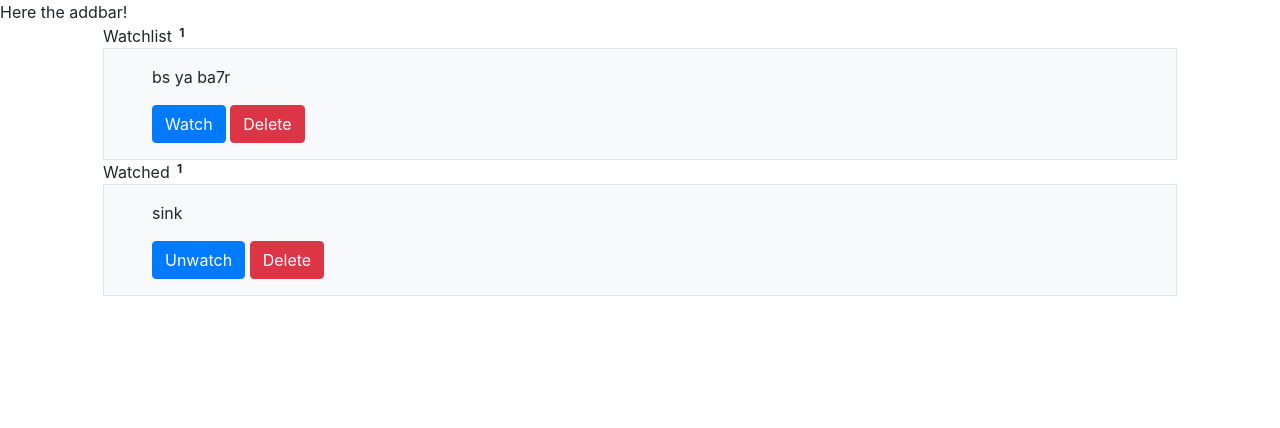
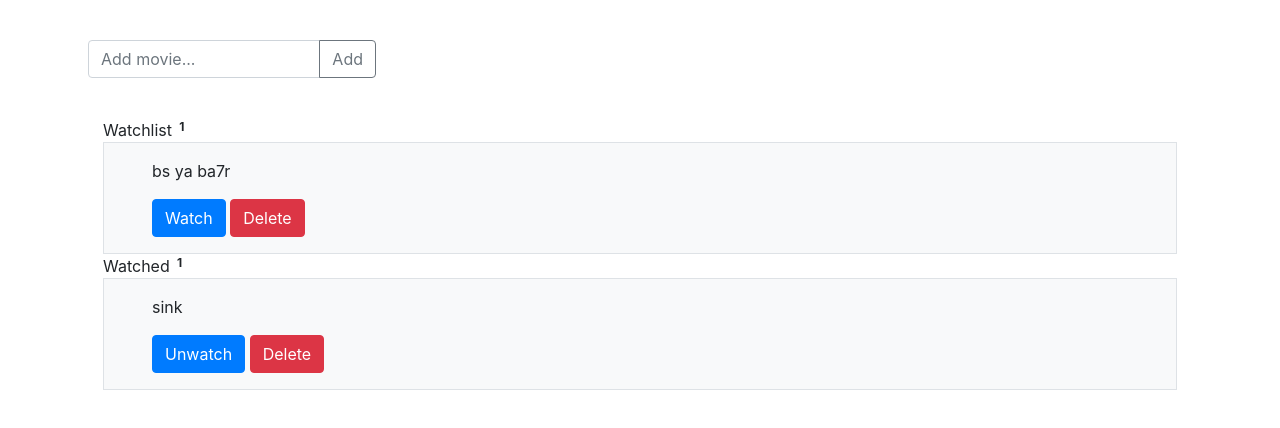
Before and after one commit to Asmaa-Alotaibi/Movie-WatchList, a React (Create React App) app: page / in a window 1280 px wide. Shown: the top 428 px of the page. Built offline with nearby package versions, Linux system fonts and the light colour scheme.

Commit message:
we still have an error in add

```diff
--- a/src/App.js
+++ b/src/App.js
@@ -1,8 +1,20 @@
+import { useState } from 'react'
+import AddField from './components/AddField'
 import WatchList from './components/WatchList'
 
 function App() {
+  const [addMovie, setAddMovie] = useState({
+    name: '',
+    watched: false,
+  })
+
+  const handleChange = (event) => {
+    setAddMovie({ ...addMovie, name: event.target.value })
+    console.log(addMovie)
+  }
   return (
     <div>
+      <AddField handleChange={handleChange} />
       <WatchList />
     </div>
   )
--- /dev/null
+++ b/src/components/AddField.js
@@ -0,0 +1,29 @@
+import React, { useState } from 'react'
+
+const AddField = ({ handleChange }) => {
+  const [input, setInput] = useState('')
+  console.log('input', input)
+  return (
+    <div style={{ width: '30%', margin: '40px' }} className='container px-lg-5'>
+      <div className='input-group mb-3'>
+        <input
+          type='text'
+          className='form-control'
+          placeholder='Add movie...'
+          aria-describedby='basic-addon2'
+          onChange={(event) => setInput(event.target.value)}
+        />
+        <div className='input-group-append'>
+          <button
+            className='btn btn-outline-secondary'
+            type='button'
+            onClick={() => handleChange(input)}>
+            Add
+          </button>
+        </div>
+      </div>
+    </div>
+  )
+}
+
+export default AddField
--- a/src/components/WatchList.js
+++ b/src/components/WatchList.js
@@ -1,23 +1,23 @@
-import React, { useState } from "react";
-import movies from "../movies.js";
-import MovieItem from "./MovieItem.js";
+import React, { useState } from 'react'
+import movies from '../movies.js'
+import MovieItem from './MovieItem.js'
 
 const WatchList = () => {
-  const [_movies, setMovie] = useState(movies);
+  const [_movies, setMovie] = useState(movies)
 
   const deleteMovie = (movie) => {
-    const deletedList = _movies.filter((m) => m !== movie);
-    setMovie(deletedList);
-    console.log(_movies);
-  };
+    const deletedList = _movies.filter((m) => m !== movie)
+    setMovie(deletedList)
+    console.log(_movies)
+  }
   const watchedButton = (movie) => {
     setMovie(
-      movies.map((m) => {
-        if (m === movie) m.watched = !m.watched;
-        return m;
+      _movies.map((m) => {
+        if (m === movie) m.watched = !m.watched
+        return m
       })
-    );
-  };
+    )
+  }
 
   const watchList = _movies
     .filter((movie) => movie.watched)
@@ -28,7 +28,7 @@ const WatchList = () => {
         watchedButton={watchedButton}
         deleteMovie={deleteMovie}
       />
-    ));
+    ))
 
   const watched = _movies
     .filter((movie) => !movie.watched)
@@ -39,40 +39,39 @@ const WatchList = () => {
         watchedButton={watchedButton}
         deleteMovie={deleteMovie}
       />
-    ));
+    ))
   //const [_movies, setMovie] = useState(_movies)
 
   return (
     <div>
       <div>
-        <div> Here the addbar! </div>
-        <div className="container px-lg-5">
-          <div className="row">
-            Watchlist{" "}
-            <span class="badge badge-Light  badge-pill">
-              {" "}
-              {watchList.length}{" "}
-            </span>{" "}
+        <div className='container px-lg-5'>
+          <div className='row'>
+            Watchlist{' '}
+            <span className='badge badge-Light  badge-pill'>
+              {' '}
+              {watchList.length}{' '}
+            </span>{' '}
           </div>
-          <div className="row">
-            <div className="col py-3 px-lg-5 border bg-light ">{watchList}</div>
+          <div className='row'>
+            <div className='col py-3 px-lg-5 border bg-light '>{watchList}</div>
           </div>
         </div>
-        <div className="container px-lg-5">
-          <div className="row">
-            Watched{" "}
-            <span class="badge badge-primery  badge-pill">
-              {" "}
-              {watched.length}{" "}
+        <div className='container px-lg-5'>
+          <div className='row'>
+            Watched{' '}
+            <span className='badge badge-primery  badge-pill'>
+              {' '}
+              {watched.length}{' '}
             </span>
           </div>
-          <div className="row">
-            <div className="col py-3 px-lg-5 border bg-light ">{watched}</div>
+          <div className='row'>
+            <div className='col py-3 px-lg-5 border bg-light '>{watched}</div>
           </div>
         </div>
       </div>
     </div>
-  );
-};
+  )
+}
 
-export default WatchList;
+export default WatchList
```
